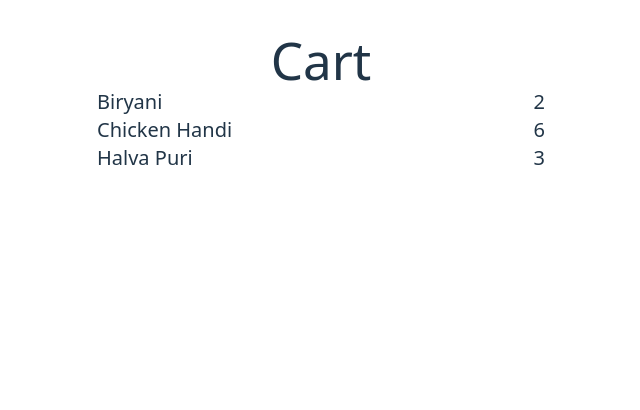
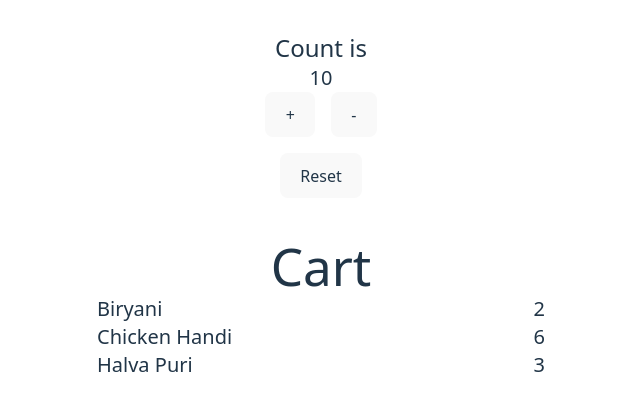
Before and after one commit to Ashif119/my-app, a React (Vite) app: page / in a window 1280 px wide. Shown: the top 410 px of the page, without its empty margins (319-959 px from the left). Built offline with nearby package versions, Linux system fonts and the light colour scheme.

Commit message:
useEffect and setState

```diff
--- a/src/App.tsx
+++ b/src/App.tsx
@@ -1,9 +1,11 @@
 import './App.css'
 import Cart from './components/Cart'
+import Counter from './components/Counter'
 
 function App() {
   return (
     <>
+    <Counter/>
     <Cart/>
     </>
   )
--- a/src/components/Button.tsx
+++ b/src/components/Button.tsx
@@ -1,6 +1,10 @@
+type ButtonProps ={
+    text: String;
+    onClick?: ()=> void;
 
+}
 
-const Button = ({text = "Submit"})=>{
-    return <button className="bg-blue-500" >{text}</button>
+const Button = ({text , onClick}:ButtonProps)=>{
+    return <button className="bg-blue-500" onClick={onClick}>{text}</button>
 }
 export default Button
--- a/src/components/Cart.tsx
+++ b/src/components/Cart.tsx
@@ -1,13 +1,25 @@
+import { useEffect, useState } from "react";
 import MenuItem from "./MenuItem";
 
 const Cart=() =>{
+    const [firstItem , setfirstItem] = useState({
+           name :'Biryani',
+            quantity : 2
+    });
+    useEffect(()=> {
+        setTimeout(()=> {
+            setfirstItem( item =>{
+                return {
+                    ...item,
+                    quantity:10
+                }
+            })
+        },6000)
+    });
     return <section className="max-w-md mx-auto">
         <h1>Cart</h1>
         <ul>
-            <MenuItem item ={{
-             name :'Biryani',
-            quantity : 2
-        }}/>
+            <MenuItem item ={firstItem}/>
           <MenuItem item ={{
              name :'Chicken Handi',
             quantity : 6
--- a/src/components/Counter.tsx
+++ b/src/components/Counter.tsx
@@ -0,0 +1,29 @@
+import { useState } from "react";
+import Button from "./Button"
+
+const Counter = () => {
+    // let  counterValue = 10;
+    const [counterValue , setCounterValue] = useState(10)
+    const increment =()=>{
+        setCounterValue(prev => prev +1);
+    }
+    const decrement =()=>{
+        setCounterValue(prev => prev -1);
+    }
+    const reset =()=>{
+        setCounterValue(0);
+    }
+    return <section className="mb-10 flex flex-col">
+        <h2 className="text-2xl">Count is</h2>
+        <p className="text-xl">{counterValue}</p>
+        <div className="flex gap-4 mb-4 justify-center">
+            <Button text="+" onClick={increment}/>
+            <Button text="-" onClick={decrement}/>
+        </div>
+        <div className="justify-center">
+            <Button text="Reset" onClick={reset}/>
+        </div>
+    </section>
+}
+
+export default Counter;
```
